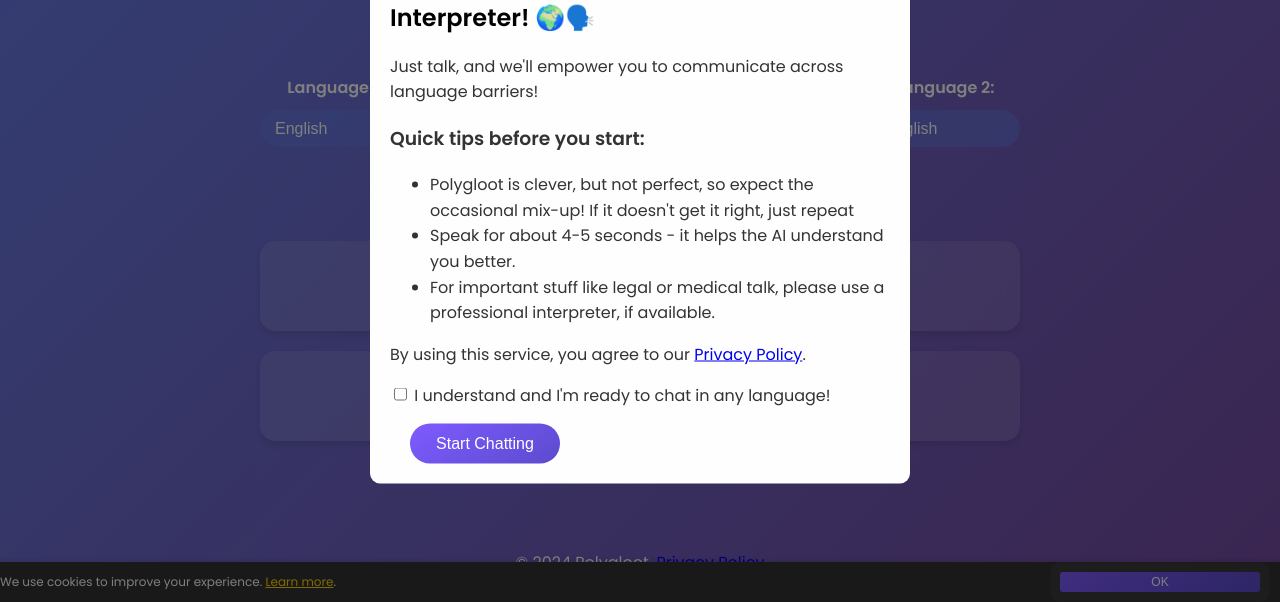
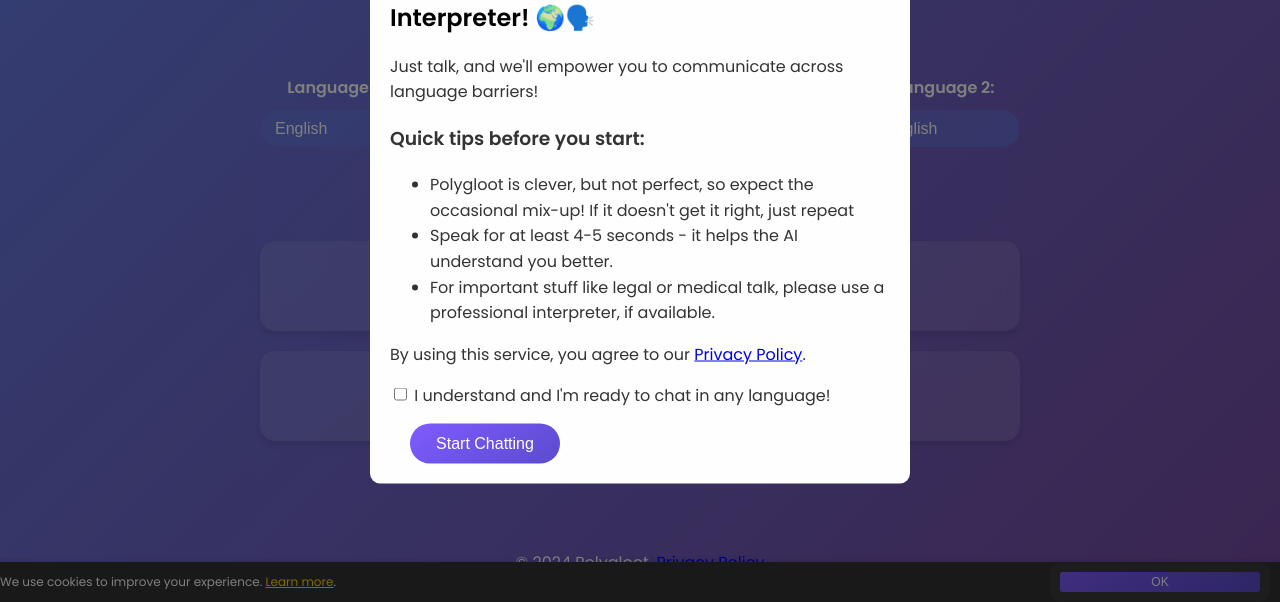
Before and after one commit to jacguidi/polygloot, a website: page index.html in a window 1280 px wide. Shown: the part 198-800 px from the top of the page. Drawn offline with Linux system fonts and the light colour scheme.

Commit message:
Update index.html

```diff
--- a/index.html
+++ b/index.html
@@ -286,7 +286,7 @@
         <h3>Quick tips before you start:</h3>
         <ul>
             <li>Polygloot is clever, but not perfect, so expect the occasional mix-up! If it doesn't get it right, just repeat</li>
-            <li>Speak for about 4-5 seconds - it helps the AI understand you better.</li>
+            <li>Speak for at least 4-5 seconds - it helps the AI understand you better.</li>
             <li>For important stuff like legal or medical talk, please use a professional interpreter, if available.</li>
         </ul>
         <p>By using this service, you agree to our <a href="privacy-policy.html" target="_blank">Privacy Policy</a>.</p>
```
